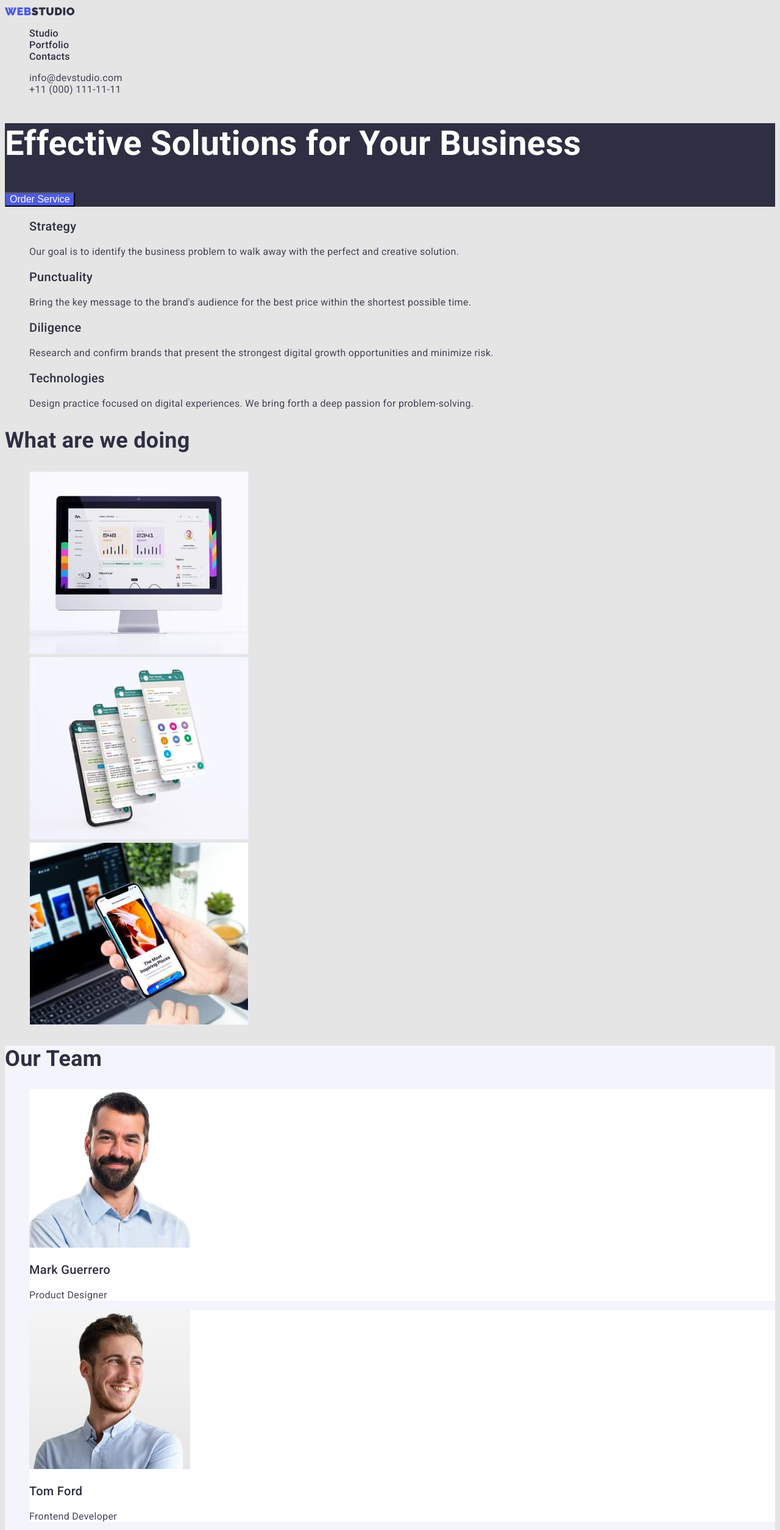
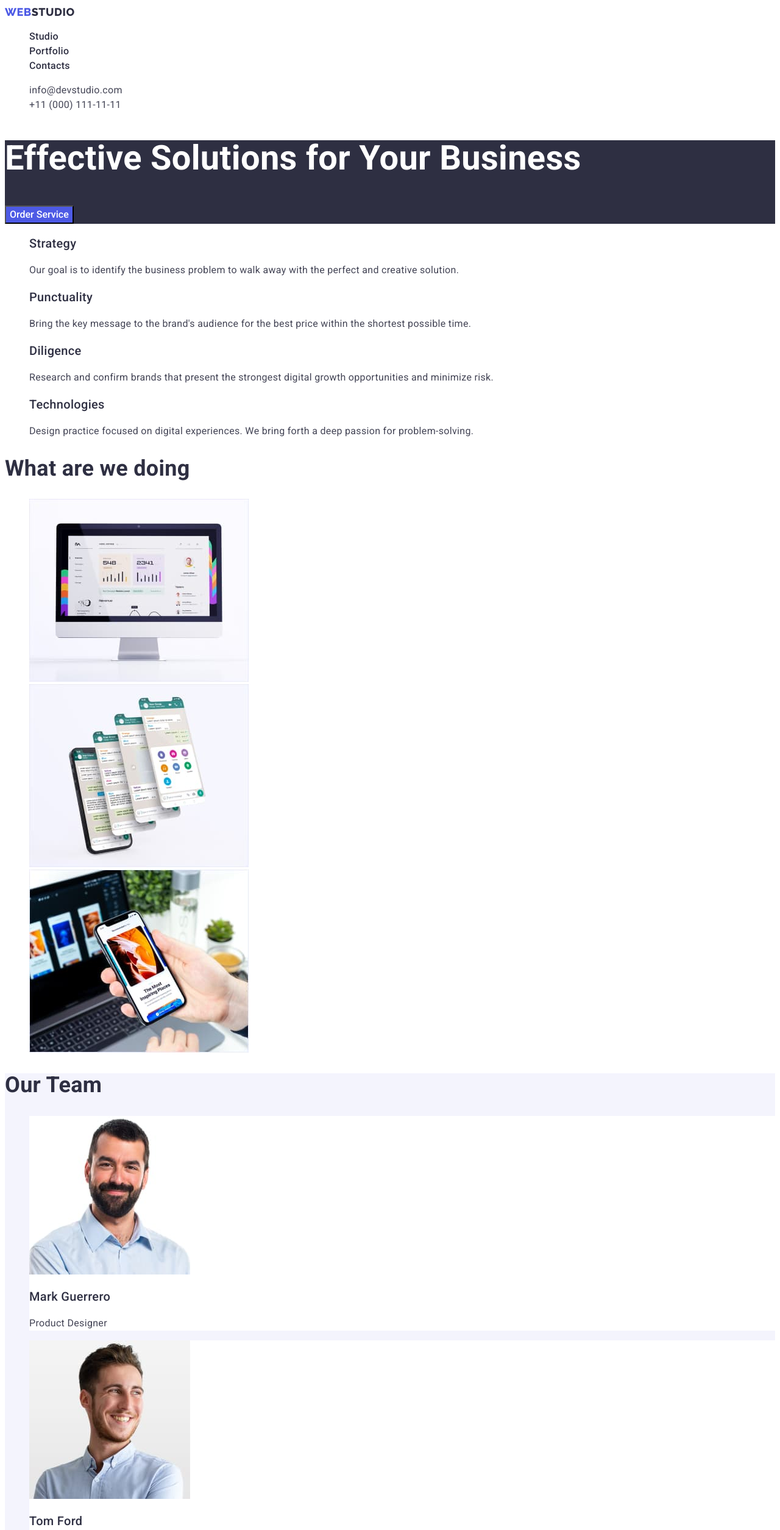
Before and after one commit to LizaMakeeva/goit-markup-hw-02, a plain HTML site: page index.html in a window 1280 px wide. Shown: the top 2509 px of the page at 61% size. Drawn offline with Linux system fonts and the light colour scheme.

Commit message:
правки

```diff
--- a/css/styles.css
+++ b/css/styles.css
@@ -1,7 +1,7 @@
 body {
   font-family: var(--main-font-family-for-site);
   letter-spacing: 0.02em;
-  background: var(--main-color-background);
+  background: var(--title-hero-button);
 }
 /* Все цвета и шрифты сайта*/
 :root {
@@ -37,7 +37,7 @@ body {
   font-family: var(--font-family-for-logo);
   font-weight: 800;
   font-size: 18px;
-  line-height: 1, 33;
+  line-height: 1.33;
   letter-spacing: 0.03em;
   color: var(--accent-text-color);
   text-transform: uppercase;
@@ -51,7 +51,7 @@ body {
   font-family: var(--font-family-for-logo);
   font-weight: 800;
   font-size: 18px;
-  line-height: 1, 33;
+  line-height: 1.33;
   letter-spacing: 0.03em;
   text-decoration: none;
   color: var(--not-white-color);
@@ -61,7 +61,7 @@ body {
   text-decoration: none;
   font-weight: 500;
   font-size: 16px;
-  line-height: 1, 5;
+  line-height: 1.5;
   color: var(--accent-text-color);
 }
 .link-navigation:hover,
@@ -73,7 +73,7 @@ body {
 .nav-adress {
   text-decoration: none;
   font-size: 16px;
-  line-height: 1, 5;
+  line-height: 1.5;
   color: var(--color-of-paraghraphs);
   font-style: normal;
 }
@@ -83,7 +83,7 @@ body {
 }
 .title-hero {
   font-size: 56px;
-  line-height: 1, 07;
+  line-height: 1.07;
   color: var(--title-hero-button);
 }
 .button-hero {
@@ -91,27 +91,28 @@ body {
   color: var(--title-hero-button);
   font-weight: 500;
   font-size: 16px;
-  line-height: 1, 5;
+  line-height: 1.5;
   cursor: pointer;
+  font-family: var(--main-font-family-for-site);
 }
 /* Секция our advantages*/
 .title-our-advantages {
   color: var(--accent-text-color);
   font-weight: 500;
   font-size: 20px;
-  line-height: 1, 2;
+  line-height: 1.2;
 }
 .text-our-advantages {
   color: var(--color-of-paraghraphs);
   font-size: 16px;
-  line-height: 1, 5;
+  line-height: 1.5;
 }
 
 /*Секция What are we doing*/
 .title-our-services {
   color: var(--accent-text-color);
   font-size: 36px;
-  line-height: 1, 11;
+  line-height: 1.11;
 }
 /*Секция Our Team*/
 .section-our-team {
@@ -120,7 +121,7 @@ body {
 .title-section-our-team {
   color: var(--accent-text-color);
   font-size: 36px;
-  line-height: 1, 11;
+  line-height: 1.11;
 }
 .images-our-team {
   background-color: var(--title-hero-button);
@@ -129,12 +130,12 @@ body {
   color: var(--accent-text-color);
   font-weight: 500;
   font-size: 20px;
-  line-height: 1, 2;
+  line-height: 1.2;
 }
 .proffesionals-of-our-team {
   color: var(--color-of-paraghraphs);
   font-size: 16px;
-  line-height: 1, 5;
+  line-height: 1.5;
 }
 /*Футер*/
 .footer {
@@ -142,7 +143,7 @@ body {
 }
 .text-footer {
   font-size: 16px;
-  line-height: 1, 5;
+  line-height: 1.5;
   color: var(--footer-text);
 }
 
@@ -150,11 +151,12 @@ body {
 .button-portfolio {
   font-weight: 500;
   font-size: 16px;
-  line-height: 1, 5;
+  line-height: 1.5;
   color: var(--accent-text-color-two);
   background-color: var(--not-white-color);
   cursor: pointer;
   letter-spacing: 0.04em;
+  font-family: var(--main-font-family-for-site);
 }
 .button-portfolio:hover,
 .button-portfolio:focus {
@@ -164,11 +166,11 @@ body {
 .title-of-img-portfolio {
   font-weight: 500;
   font-size: 20px;
-  line-height: 1, 2;
+  line-height: 1.2;
   color: var(--accent-text-color);
 }
 .paraghraph-text-portfolio {
   font-size: 16px;
-  line-height: 1, 5;
+  line-height: 1.5;
   color: var(--color-of-paraghraphs);
 }
--- a/index.html
+++ b/index.html
@@ -8,7 +8,7 @@
     <link rel="preconnect" href="https://fonts.googleapis.com" />
     <link rel="preconnect" href="https://fonts.gstatic.com" crossorigin />
     <link
-      href="https://fonts.googleapis.com/css2?family=Raleway:wght@900&family=Roboto:wght@400;500;700;900&display=swap"
+      href="https://fonts.googleapis.com/css2?family=Raleway:wght@800&family=Roboto:wght@400;500;700;900&display=swap"
       rel="stylesheet"
     />
     <link rel="stylesheet" href="./css/styles.css" />
```
Also changed, not shown: portfolio.html (+1 -1 lines).
